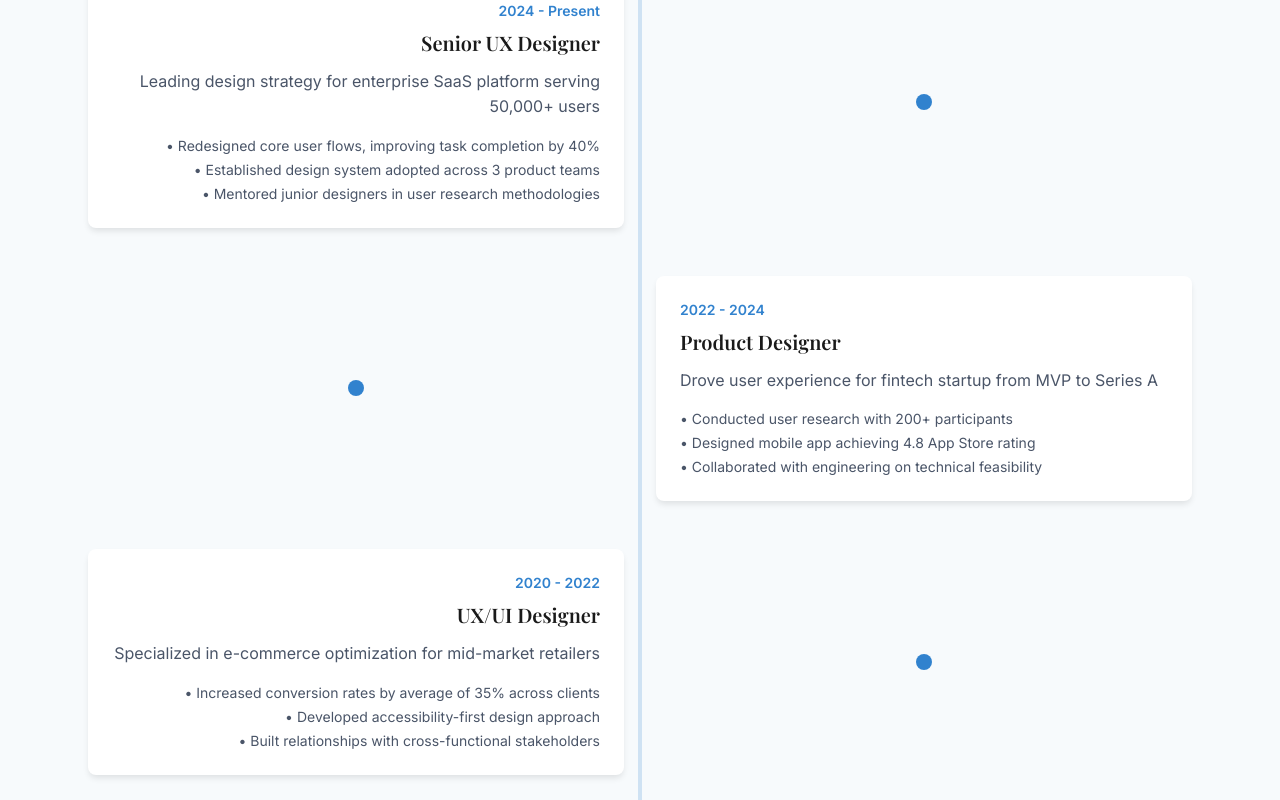
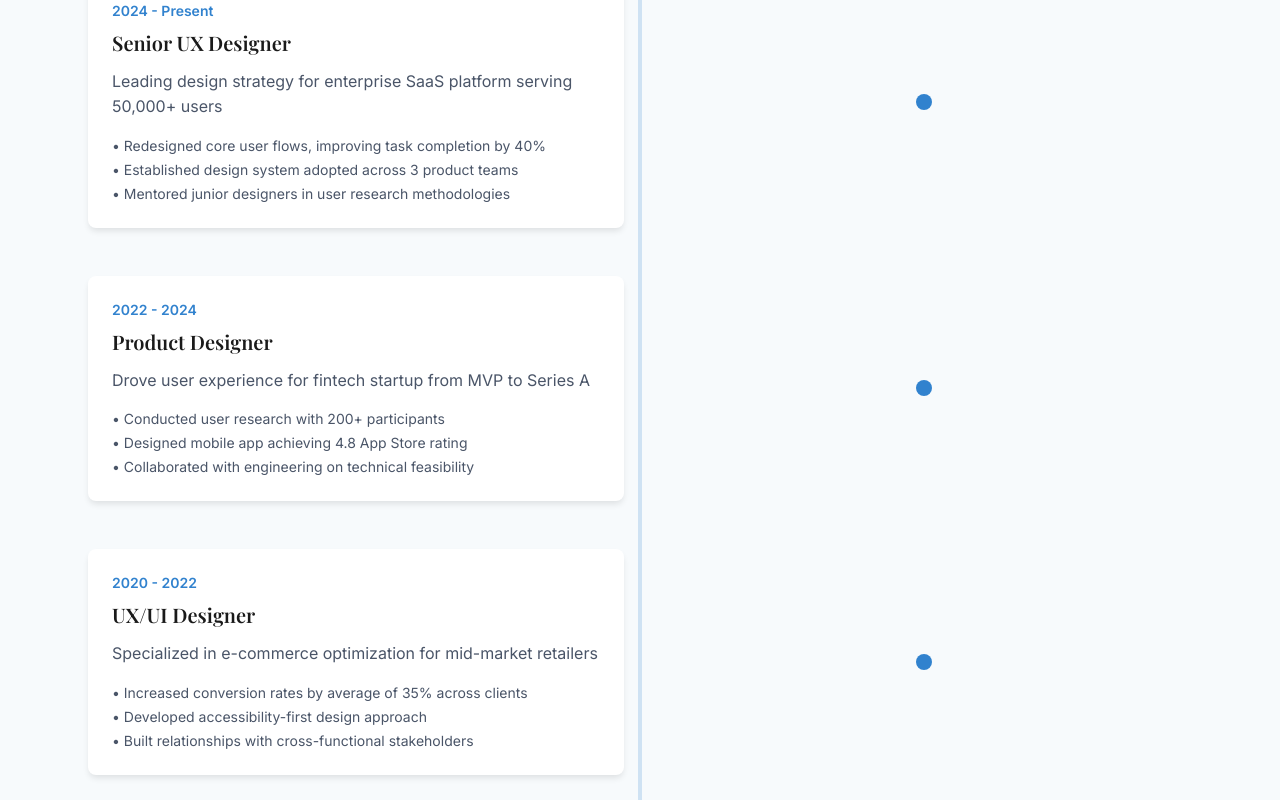
Before and after one commit to rtemre/portfolio, a React (Vite) app: page /about in a window 1280 px wide. Shown: the part 1760-2560 px from the top of the page. Built offline with nearby package versions, Linux system fonts and the light colour scheme.

Commit message:
Refactor about page content

```diff
--- a/src/components/about/DesignPhilosophy.jsx
+++ b/src/components/about/DesignPhilosophy.jsx
@@ -3,6 +3,35 @@ import HumanCenteredIcon from "../../assets/svgs/human-centered";
 import CollaborativeIcon from "../../assets/svgs/collaborative";
 import SystematicIcon from "../../assets/svgs/systematic";
 
+const philosophyItems = [
+  {
+    id: 1,
+    icon: HumanCenteredIcon,
+    bgColor: "bg-accent/10",
+    iconColor: "text-accent",
+    title: "Human-Centered",
+    description:
+      "Every design decision starts with understanding user needs, behaviors, and pain points. Research informs aesthetics, not the other way around.",
+  },
+  {
+    id: 2,
+    icon: CollaborativeIcon,
+    bgColor: "bg-success/10",
+    iconColor: "text-success",
+    title: "Collaborative",
+    description:
+      "Great design emerges from diverse perspectives. I believe in co-creation with stakeholders, developers, and users throughout the process.",
+  },
+  {
+    id: 3,
+    icon: SystematicIcon,
+    bgColor: "bg-warning/10",
+    iconColor: "text-warning",
+    title: "Systematic",
+    description:
+      "Scalable design systems ensure consistency while allowing for creative expression. Structure enables innovation, not restricts it.",
+  },
+];
 function DesignPhilosophy() {
   return (
     <section className="py-20 bg-white">
@@ -18,50 +47,22 @@ function DesignPhilosophy() {
         </div>
 
         <div className="grid grid-cols-1 md:grid-cols-3 gap-8">
-          {/* Human-Centered */}
-          <div className="text-center">
-            <div className="w-20 h-20 mx-auto mb-6 bg-accent/10 rounded-full flex items-center justify-center">
-              <HumanCenteredIcon className="w-10 h-10 text-accent" />
-            </div>
-            <h3 className="font-playfair text-xl font-semibold mb-4 text-primary">
-              Human-Centered
-            </h3>
-            <p className="text-secondary">
-              Every design decision starts with understanding user needs,
-              behaviors, and pain points. Research informs aesthetics, not the
-              other way around.
-            </p>
-          </div>
-
-          {/* Collaborative */}
-          <div className="text-center">
-            <div className="w-20 h-20 mx-auto mb-6 bg-success/10 rounded-full flex items-center justify-center">
-              <CollaborativeIcon className="w-10 h-10 text-success" />
-            </div>
-            <h3 className="font-playfair text-xl font-semibold mb-4 text-primary">
-              Collaborative
-            </h3>
-            <p className="text-secondary">
-              Great design emerges from diverse perspectives. I believe in
-              co-creation with stakeholders, developers, and users throughout
-              the process.
-            </p>
-          </div>
-
-          {/* Systematic */}
-          <div className="text-center">
-            <div className="w-20 h-20 mx-auto mb-6 bg-warning/10 rounded-full flex items-center justify-center">
-              <SystematicIcon className="w-10 h-10 text-warning" />
-            </div>
-            <h3 className="font-playfair text-xl font-semibold mb-4 text-primary">
-              Systematic
-            </h3>
-            <p className="text-secondary">
-              Scalable design systems ensure consistency while allowing for
-              creative expression. Structure enables innovation, not restricts
-              it.
-            </p>
-          </div>
+          {philosophyItems.map((item) => {
+            const IconComponent = item.icon;
+            return (
+              <div key={item.id} className="text-center">
+                <div
+                  className={`w-20 h-20 mx-auto mb-6 ${item.bgColor} rounded-full flex items-center justify-center`}
+                >
+                  <IconComponent className={`w-10 h-10 ${item.iconColor}`} />
+                </div>
+                <h3 className="font-playfair text-xl font-semibold mb-4 text-primary">
+                  {item.title}
+                </h3>
+                <p className="text-secondary">{item.description}</p>
+              </div>
+            );
+          })}
         </div>
       </div>
     </section>
--- a/src/components/about/ProfessionalTimeline.jsx
+++ b/src/components/about/ProfessionalTimeline.jsx
@@ -1,5 +1,59 @@
 import React from "react";
 
+const timelineItems = [
+  {
+    id: 1,
+    period: "2024 - Present",
+    title: "Senior UX Designer",
+    description:
+      "Leading design strategy for enterprise SaaS platform serving 50,000+ users",
+    achievements: [
+      "Redesigned core user flows, improving task completion by 40%",
+      "Established design system adopted across 3 product teams",
+      "Mentored junior designers in user research methodologies",
+    ],
+    isReversed: false,
+  },
+  {
+    id: 2,
+    period: "2022 - 2024",
+    title: "Product Designer",
+    description:
+      "Drove user experience for fintech startup from MVP to Series A",
+    achievements: [
+      "Conducted user research with 200+ participants",
+      "Designed mobile app achieving 4.8 App Store rating",
+      "Collaborated with engineering on technical feasibility",
+    ],
+    isReversed: true,
+  },
+  {
+    id: 3,
+    period: "2020 - 2022",
+    title: "UX/UI Designer",
+    description:
+      "Specialized in e-commerce optimization for mid-market retailers",
+    achievements: [
+      "Increased conversion rates by average of 35% across clients",
+      "Developed accessibility-first design approach",
+      "Built relationships with cross-functional stakeholders",
+    ],
+    isReversed: false,
+  },
+  {
+    id: 4,
+    period: "2018 - 2020",
+    title: "Junior Designer",
+    description:
+      "Foundation years learning design principles and user research",
+    achievements: [
+      "Mastered design tools and prototyping workflows",
+      "Contributed to 15+ client projects across industries",
+      "Developed passion for data-driven design decisions",
+    ],
+    isReversed: true,
+  },
+];
 function ProfessionalTimeline() {
   return (
     <section className="py-20 bg-surface">
@@ -20,141 +74,41 @@ function ProfessionalTimeline() {
 
           {/* Timeline Items */}
           <div className="space-y-12">
-            {/* 2024 - Present */}
-            <div className="relative grid grid-cols-1 lg:grid-cols-2 gap-8 items-center">
-              <div className="lg:text-right">
+            {timelineItems.map((item) => (
+              <div
+                key={item.id}
+                className="relative grid grid-cols-1 lg:grid-cols-2 gap-8 items-center"
+              >
+                <div
+                  className={`lg:${item.isReversed ? "order-2" : "text-right"}`}
+                >
                   <div className="card p-6">
                     <div className="text-sm text-accent font-semibold mb-2">
-                    2024 - Present
+                      {item.period}
                     </div>
                     <h3 className="font-playfair text-xl font-semibold mb-3 text-primary">
-                    Senior UX Designer
+                      {item.title}
                     </h3>
-                  <p className="text-secondary mb-4">
-                    Leading design strategy for enterprise SaaS platform serving
-                    50,000+ users
-                  </p>
+                    <p className="text-secondary mb-4">{item.description}</p>
                     <ul className="text-sm text-secondary space-y-1">
-                    <li>
-                      • Redesigned core user flows, improving task completion by
-                      40%
-                    </li>
-                    <li>
-                      • Established design system adopted across 3 product teams
-                    </li>
-                    <li>
-                      • Mentored junior designers in user research methodologies
-                    </li>
+                      {item.achievements.map((achievement) => (
+                        <li key={achievement}>• {achievement}</li>
+                      ))}
                     </ul>
                   </div>
                 </div>
-              <div className="hidden lg:block">
+                <div
+                  className={`hidden lg:block ${
+                    item.isReversed ? "lg:order-1" : ""
+                  }`}
+                >
                   <div className="w-4 h-4 bg-accent rounded-full mx-auto relative z-10"></div>
                 </div>
                 <div className="lg:hidden">
                   <div className="w-4 h-4 bg-accent rounded-full"></div>
                 </div>
               </div>
-
-            {/* 2022 - 2024 */}
-            <div className="relative grid grid-cols-1 lg:grid-cols-2 gap-8 items-center">
-              <div className="lg:order-2">
-                <div className="card p-6">
-                  <div className="text-sm text-accent font-semibold mb-2">
-                    2022 - 2024
-                  </div>
-                  <h3 className="font-playfair text-xl font-semibold mb-3 text-primary">
-                    Product Designer
-                  </h3>
-                  <p className="text-secondary mb-4">
-                    Drove user experience for fintech startup from MVP to Series
-                    A
-                  </p>
-                  <ul className="text-sm text-secondary space-y-1">
-                    <li>• Conducted user research with 200+ participants</li>
-                    <li>
-                      • Designed mobile app achieving 4.8 App Store rating
-                    </li>
-                    <li>
-                      • Collaborated with engineering on technical feasibility
-                    </li>
-                  </ul>
-                </div>
-              </div>
-              <div className="hidden lg:block lg:order-1">
-                <div className="w-4 h-4 bg-accent rounded-full mx-auto relative z-10"></div>
-              </div>
-              <div className="lg:hidden">
-                <div className="w-4 h-4 bg-accent rounded-full"></div>
-              </div>
-            </div>
-
-            {/* 2020 - 2022 */}
-            <div className="relative grid grid-cols-1 lg:grid-cols-2 gap-8 items-center">
-              <div className="lg:text-right">
-                <div className="card p-6">
-                  <div className="text-sm text-accent font-semibold mb-2">
-                    2020 - 2022
-                  </div>
-                  <h3 className="font-playfair text-xl font-semibold mb-3 text-primary">
-                    UX/UI Designer
-                  </h3>
-                  <p className="text-secondary mb-4">
-                    Specialized in e-commerce optimization for mid-market
-                    retailers
-                  </p>
-                  <ul className="text-sm text-secondary space-y-1">
-                    <li>
-                      • Increased conversion rates by average of 35% across
-                      clients
-                    </li>
-                    <li>• Developed accessibility-first design approach</li>
-                    <li>
-                      • Built relationships with cross-functional stakeholders
-                    </li>
-                  </ul>
-                </div>
-              </div>
-              <div className="hidden lg:block">
-                <div className="w-4 h-4 bg-accent rounded-full mx-auto relative z-10"></div>
-              </div>
-              <div className="lg:hidden">
-                <div className="w-4 h-4 bg-accent rounded-full"></div>
-              </div>
-            </div>
-
-            {/* 2018 - 2020 */}
-            <div className="relative grid grid-cols-1 lg:grid-cols-2 gap-8 items-center">
-              <div className="lg:order-2">
-                <div className="card p-6">
-                  <div className="text-sm text-accent font-semibold mb-2">
-                    2018 - 2020
-                  </div>
-                  <h3 className="font-playfair text-xl font-semibold mb-3 text-primary">
-                    Junior Designer
-                  </h3>
-                  <p className="text-secondary mb-4">
-                    Foundation years learning design principles and user
-                    research
-                  </p>
-                  <ul className="text-sm text-secondary space-y-1">
-                    <li>• Mastered design tools and prototyping workflows</li>
-                    <li>
-                      • Contributed to 15+ client projects across industries
-                    </li>
-                    <li>
-                      • Developed passion for data-driven design decisions
-                    </li>
-                  </ul>
-                </div>
-              </div>
-              <div className="hidden lg:block lg:order-1">
-                <div className="w-4 h-4 bg-accent rounded-full mx-auto relative z-10"></div>
-              </div>
-              <div className="lg:hidden">
-                <div className="w-4 h-4 bg-accent rounded-full"></div>
-              </div>
-            </div>
+            ))}
           </div>
         </div>
       </div>
--- a/src/components/about/SkillsCompetencies.jsx
+++ b/src/components/about/SkillsCompetencies.jsx
@@ -1,6 +1,79 @@
 import React from "react";
 import AnimatedProgressBar from "../AnimatedProgressBar";
 
+const technicalSkills = [
+  {
+    id: 1,
+    title: "UX Research & Strategy",
+    percentage: 95,
+    color: "accent",
+    delay: 0,
+    description:
+      "User interviews, usability testing, journey mapping, persona development",
+  },
+  {
+    id: 2,
+    title: "UI Design & Prototyping",
+    percentage: 92,
+    color: "success",
+    delay: 200,
+    description: "Figma, Sketch, Adobe Creative Suite, interactive prototyping",
+  },
+  {
+    id: 3,
+    title: "Frontend Development",
+    percentage: 88,
+    color: "warning",
+    delay: 400,
+    description: "HTML, CSS, JavaScript, React basics, responsive design",
+  },
+  {
+    id: 4,
+    title: "Design Systems",
+    percentage: 90,
+    color: "accent",
+    delay: 600,
+    description:
+      "Component libraries, style guides, design tokens, documentation",
+  },
+];
+
+const softSkills = [
+  {
+    id: 1,
+    title: "Communication & Presentation",
+    percentage: 96,
+    color: "success",
+    delay: 800,
+    description:
+      "Stakeholder management, design storytelling, workshop facilitation",
+  },
+  {
+    id: 2,
+    title: "Strategic Problem Solving",
+    percentage: 94,
+    color: "accent",
+    delay: 1000,
+    description: "Systems thinking, constraint navigation, creative ideation",
+  },
+  {
+    id: 3,
+    title: "Cross-functional Collaboration",
+    percentage: 93,
+    color: "warning",
+    delay: 1200,
+    description:
+      "Agile methodologies, developer handoff, product strategy alignment",
+  },
+  {
+    id: 4,
+    title: "Mentorship & Leadership",
+    percentage: 89,
+    color: "success",
+    delay: 1400,
+    description: "Junior designer guidance, design critique, knowledge sharing",
+  },
+];
 function SkillsCompetencies() {
   return (
     <section className="py-20 bg-surface">
@@ -22,79 +95,26 @@ function SkillsCompetencies() {
               Technical Skills
             </h3>
             <div className="space-y-6">
-              {/* UX Research & Strategy */}
-              <div>
+              {technicalSkills.map((skill) => (
+                <div key={skill.id}>
                   <div className="flex justify-between items-center mb-2">
                     <span className="font-medium text-primary">
-                    UX Research & Strategy
+                      {skill.title}
                     </span>
-                  <span className="text-sm text-accent">95%</span>
+                    <span className={`text-sm text-${skill.color}`}>
+                      {skill.percentage}%
+                    </span>
                   </div>
                   <AnimatedProgressBar
-                  percentage={95}
-                  color="bg-accent"
-                  delay={0}
+                    percentage={skill.percentage}
+                    color={`bg-${skill.color}`}
+                    delay={skill.delay}
                   />
                   <p className="text-sm text-secondary mt-1">
-                  User interviews, usability testing, journey mapping, persona
-                  development
+                    {skill.description}
                   </p>
                 </div>
-
-              {/* UI Design & Prototyping */}
-              <div>
-                <div className="flex justify-between items-center mb-2">
-                  <span className="font-medium text-primary">
-                    UI Design & Prototyping
-                  </span>
-                  <span className="text-sm text-success">92%</span>
-                </div>
-                <AnimatedProgressBar
-                  percentage={92}
-                  color="bg-success"
-                  delay={200}
-                />
-                <p className="text-sm text-secondary mt-1">
-                  Figma, Sketch, Adobe Creative Suite, interactive prototyping
-                </p>
-              </div>
-
-              {/* Frontend Development */}
-              <div>
-                <div className="flex justify-between items-center mb-2">
-                  <span className="font-medium text-primary">
-                    Frontend Development
-                  </span>
-                  <span className="text-sm text-warning">88%</span>
-                </div>
-                <AnimatedProgressBar
-                  percentage={88}
-                  color="bg-warning"
-                  delay={400}
-                />
-                <p className="text-sm text-secondary mt-1">
-                  HTML, CSS, JavaScript, React basics, responsive design
-                </p>
-              </div>
-
-              {/* Design Systems */}
-              <div>
-                <div className="flex justify-between items-center mb-2">
-                  <span className="font-medium text-primary">
-                    Design Systems
-                  </span>
-                  <span className="text-sm text-accent">90%</span>
-                </div>
-                <AnimatedProgressBar
-                  percentage={90}
-                  color="bg-accent"
-                  delay={600}
-                />
-                <p className="text-sm text-secondary mt-1">
-                  Component libraries, style guides, design tokens,
-                  documentation
-                </p>
-              </div>
+              ))}
             </div>
           </div>
 
@@ -104,79 +124,26 @@ function SkillsCompetencies() {
               Soft Skills
             </h3>
             <div className="space-y-6">
-              {/* Communication */}
-              <div>
+              {softSkills.map((skill) => (
+                <div key={skill.id}>
                   <div className="flex justify-between items-center mb-2">
                     <span className="font-medium text-primary">
-                    Communication & Presentation
+                      {skill.title}
                     </span>
-                  <span className="text-sm text-success">96%</span>
+                    <span className={`text-sm text-${skill.color}`}>
+                      {skill.percentage}%
+                    </span>
                   </div>
                   <AnimatedProgressBar
-                  percentage={96}
-                  color="bg-success"
-                  delay={800}
+                    percentage={skill.percentage}
+                    color={`bg-${skill.color}`}
+                    delay={skill.delay}
                   />
                   <p className="text-sm text-secondary mt-1">
-                  Stakeholder management, design storytelling, workshop
-                  facilitation
+                    {skill.description}
                   </p>
                 </div>
-
-              {/* Problem Solving */}
-              <div>
-                <div className="flex justify-between items-center mb-2">
-                  <span className="font-medium text-primary">
-                    Strategic Problem Solving
-                  </span>
-                  <span className="text-sm text-accent">94%</span>
-                </div>
-                <AnimatedProgressBar
-                  percentage={94}
-                  color="bg-accent"
-                  delay={1000}
-                />
-                <p className="text-sm text-secondary mt-1">
-                  Systems thinking, constraint navigation, creative ideation
-                </p>
-              </div>
-
-              {/* Collaboration */}
-              <div>
-                <div className="flex justify-between items-center mb-2">
-                  <span className="font-medium text-primary">
-                    Cross-functional Collaboration
-                  </span>
-                  <span className="text-sm text-warning">93%</span>
-                </div>
-                <AnimatedProgressBar
-                  percentage={93}
-                  color="bg-warning"
-                  delay={1200}
-                />
-                <p className="text-sm text-secondary mt-1">
-                  Agile methodologies, developer handoff, product strategy
-                  alignment
-                </p>
-              </div>
-
-              {/* Mentorship */}
-              <div>
-                <div className="flex justify-between items-center mb-2">
-                  <span className="font-medium text-primary">
-                    Mentorship & Leadership
-                  </span>
-                  <span className="text-sm text-success">89%</span>
-                </div>
-                <AnimatedProgressBar
-                  percentage={89}
-                  color="bg-success"
-                  delay={1400}
-                />
-                <p className="text-sm text-secondary mt-1">
-                  Junior designer guidance, design critique, knowledge sharing
-                </p>
-              </div>
+              ))}
             </div>
           </div>
         </div>
```
Also changed, not shown: src/components/about/EducationCertifications.jsx (+42 -39 lines), src/components/about/OriginStory.jsx (+15 -20 lines). Lines whose indentation alone changed are shown as unchanged.
